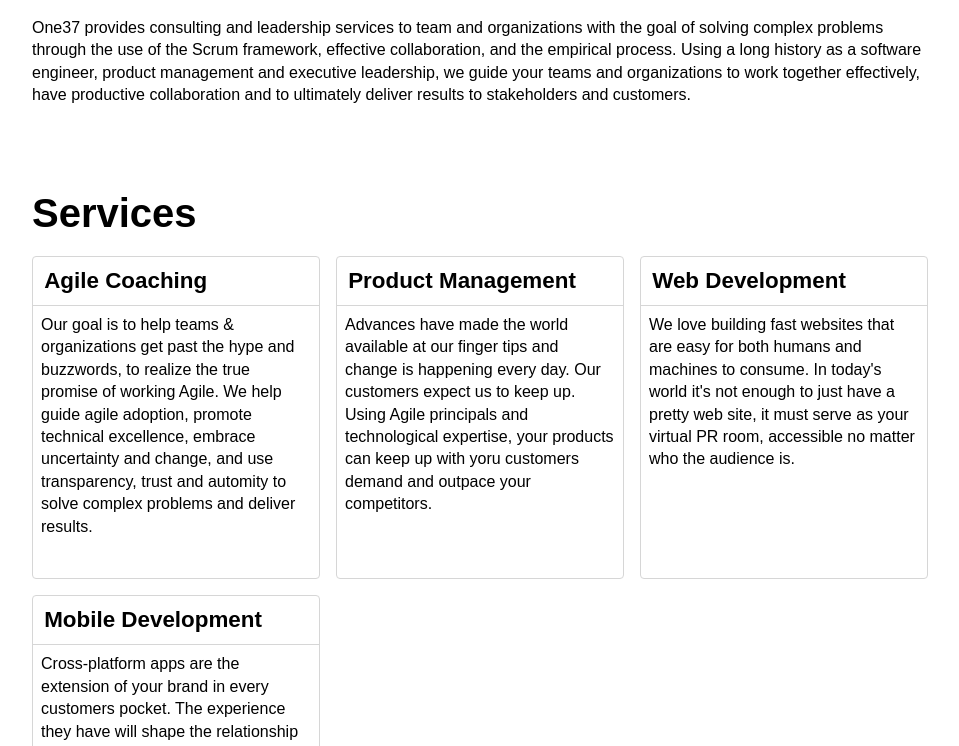
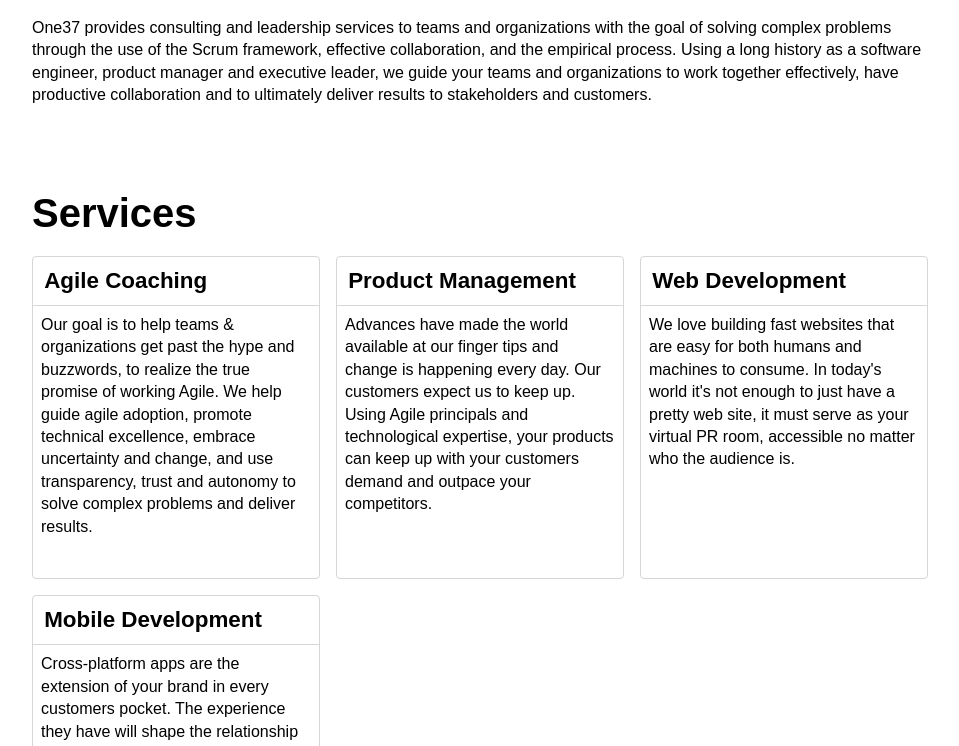
Before and after one commit to crjones/one37dev, a plain HTML site: page index.html in a window 1280 px wide. Shown: the part 599-1345 px from the top of the page, without its empty margins (160-1119 px from the left). Drawn offline with Linux system fonts and the light colour scheme; a web font is replaced by a local one.

Commit message:
Fixed spelling and grammer errors

```diff
--- a/index.html
+++ b/index.html
@@ -28,13 +28,12 @@
         <main>
             <section class="about">
                 <h2>About</h2>
-                <p>One37 provides consulting and leadership services to team and organizations with the goal of solving
+                <p>One37 provides consulting and leadership services to teams and organizations with the goal of solving
                     complex problems through the use of the Scrum framework, effective collaboration, and the empirical
-                    process. Using a long history as a software engineer, product management and executive leadership,
-                    we
-                    guide your teams and organizations to work together effectively, have productive collaboration and
-                    to
-                    ultimately deliver results to stakeholders and customers.</p>
+                    process. Using a long history as a software engineer, product manager and executive leader,
+                    we guide your teams and organizations to work together effectively, have productive collaboration
+                    and
+                    to ultimately deliver results to stakeholders and customers.</p>
             </section>
             <section class="services">
                 <h2>Services</h2>
@@ -43,26 +42,23 @@
                         <h3>Agile Coaching</h3>
                         <p class="description">Our goal is to help teams &amp; organizations get past the hype and
                             buzzwords, to realize the true promise of working Agile. We help guide agile adoption,
-                            promote
-                            technical excellence, embrace uncertainty and change, and use transparency, trust and
-                            automity
-                            to solve complex problems and deliver results. </p>
+                            promote technical excellence, embrace uncertainty and change, and use transparency, trust
+                            and
+                            autonomy to solve complex problems and deliver results. </p>
                     </div>
                     <div class="service">
                         <h3>Product Management</h3>
                         <p class="description">Advances have made the world available at our finger tips and change is
                             happening every day. Our customers expect us to keep up. Using Agile principals and
-                            technological expertise, your products can keep up with yoru customers demand and outpace
-                            your
-                            competitors.</p>
+                            technological expertise, your products can keep up with your customers demand and outpace
+                            your competitors.</p>
                     </div>
                     <div class="service">
                         <h3>Web Development</h3>
                         <p class="description">We love building fast websites that are easy for both humans and machines
-                            to
-                            consume. In today's world it's not enough to just have a pretty web site, it must serve as
-                            your
-                            virtual PR room, accessible no matter who the audience is.
+                            to consume. In today's world it's not enough to just have a pretty web site, it must serve
+                            as
+                            your virtual PR room, accessible no matter who the audience is.
                         </p>
                     </div>
                     <div class="service">
```
